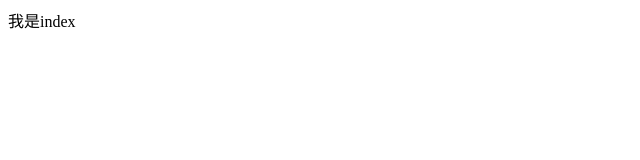
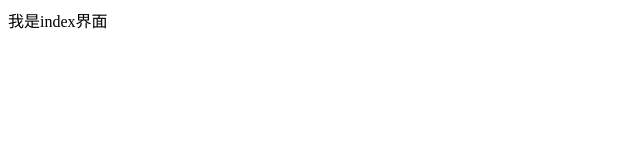
Before and after one commit to jz0306/test2, a plain HTML site: page index.html in a window 1280 px wide. Shown: the full height of the page, 0-640 px from the left. Drawn offline with Linux system fonts and the light colour scheme.

Commit message:
Update index.html

```diff
--- a/index.html
+++ b/index.html
@@ -7,6 +7,6 @@
     <title>Document</title>
 </head>
 <body>
-    <div>我是index</div>
+    <div>我是index界面</div>
 </body>
 </html>
```
